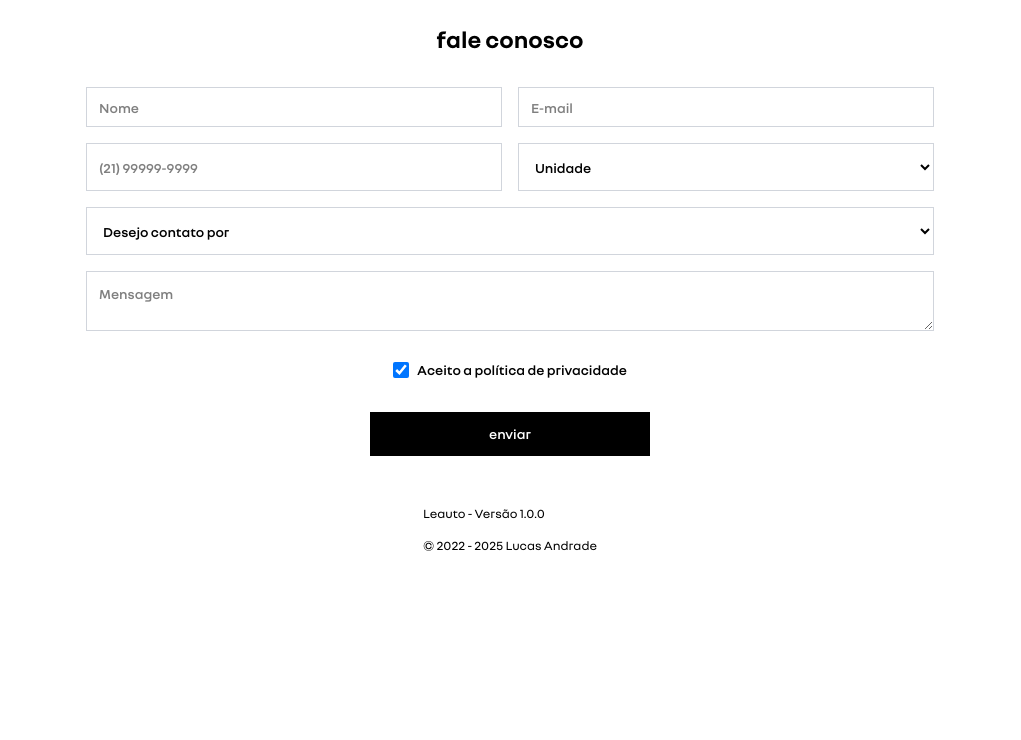
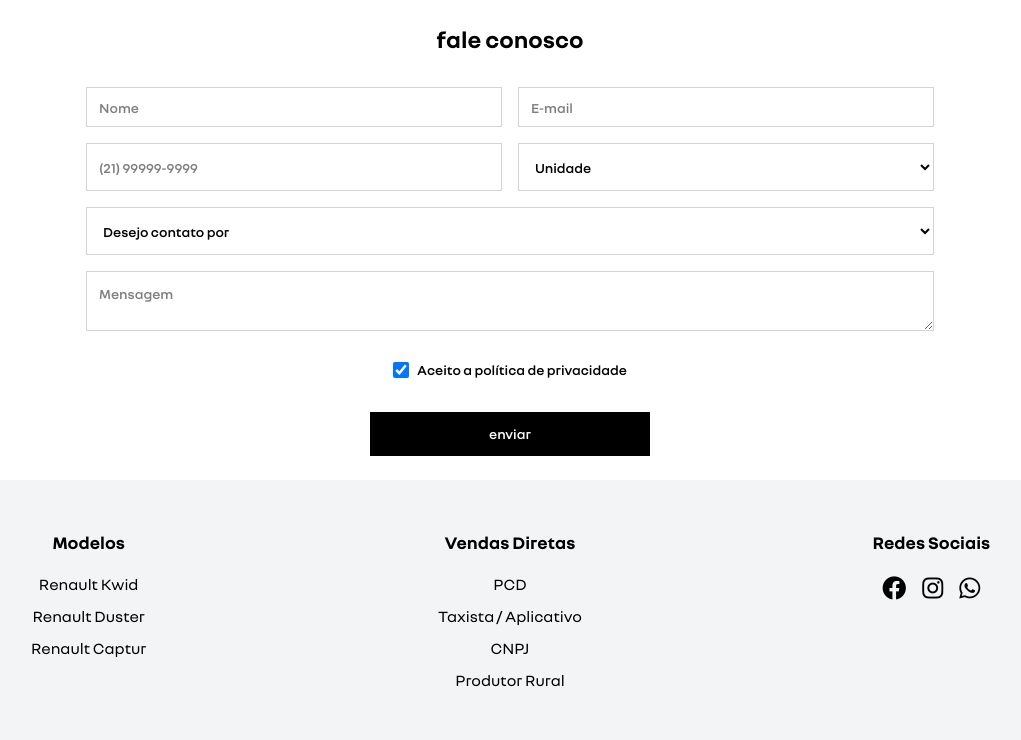
Before and after one commit to lucasolasz/www, a PHP site: page / in a window 1280 px wide. Shown: the part 2432-3172 px from the top of the page, without its empty margins (130-1151 px from the left). Before the commit the page ends 2983 px from the top, so only its background shows below. Run offline with PHP 8.4, Linux system fonts and the light colour scheme; some libraries are stand-ins or nearby versions.

Commit message:
Implementação do rodapé

```diff
--- a/app/views/rodape.php
+++ b/app/views/rodape.php
@@ -1,14 +1,92 @@
-<footer class="p-5 bg-light">
-    <div class="container">
-        <small>
-            <?= APP_NOME ?> - Versão <?= APP_VERSAO ?>
-            <div class="bord-top mt-3">
-                &COPY; 2022 - <?= date('Y') ?> Lucas Andrade
+<?php
+
+$modelos = [
+    [
+        "nomeCarro" => "Renault Kwid",
+        "url_externa" => "https://www.renault.com.br/modelos/kwid.html"
+    ],
+    [
+        "nomeCarro" => "Renault Duster",
+        "url_externa" => "https://www.renault.com.br/modelos/duster.html"
+    ],
+    [
+        "nomeCarro" => "Renault Captur",
+        "url_externa" => "https://www.renault.com.br/modelos/captur.html"
+    ]
+];
+
+$vendasDiretas = [
+    "PCD",
+    "Taxista / Aplicativo",
+    "CNPJ",
+    "Produtor Rural"
+];
+
+$redesSociais = [
+    [
+        "nome" => "Facebook",
+        "link" => "https://www.facebook.com/LeautoRenault",
+        "icone" => "<i class=\"fab fa-facebook\"></i>"
+    ],
+    [
+        "nome" => "Instagram",
+        "link" => "https://www.instagram.com/renaultleauto",
+        "icone" => "<i class=\"fab fa-instagram\"></i>"
+    ],
+    [
+        "nome" => "WhatsApp",
+        "link" => URL_WHATSAPP,
+        "icone" => "<i class=\"fab fa-whatsapp\"></i>"
+    ]
+];
+
+
+?>
+
+<footer class="py-12 bg-gray-100 text-center w-full">
+    <div class="max-w-7xl mx-auto px-4 sm:px-6 lg:px-8">
+
+        <div class="grid grid-cols-1 md:grid-cols-3 gap-8 md:gap-12 justify-items-center">
+
+            <!-- Seção Modelos -->
+            <div>
+                <h3 class="text-lg font-bold mb-4">Modelos</h3>
+                <ul class="space-y-2">
+                    <?php
+                    foreach ($modelos as $modelo) {
+                        echo "<li><a href=\"{$modelo['url_externa']}\" class=\"hover:underline\">{$modelo['nomeCarro']}</a></li>";
+                    }
+                    ?>
+                </ul>
             </div>
-        </small>
+
+            <!-- Seção Vendas Diretas -->
+            <div>
+                <h3 class="text-lg font-bold mb-4">Vendas Diretas</h3>
+                <ul class="space-y-2">
+                    <?php
+
+                    foreach ($vendasDiretas as $item) {
+                        echo "<li><a href=\"#quempodecomprar\" class=\"hover:underline\">{$item}</a></li>";
+                    }
+                    ?>
+                </ul>
+            </div>
+
+            <!-- Seção Redes Sociais -->
+            <div>
+                <h3 class="text-lg font-bold mb-4">Redes Sociais</h3>
+                <div class="flex justify-center space-x-4">
+                    <?php
+
+                    foreach ($redesSociais as $rede) {
+                        echo "<a href=\"{$rede['link']}\" class=\"text-2xl hover:text-gray-600 transition-colors\" target=\"_blank\" aria-label=\"Link para rede social {$rede['nome']}\">{$rede['icone']}</a>";
+                    }
+                    ?>
+                </div>
+            </div>
+
+        </div>
+
     </div>
 </footer>
-
-</body>
-
-</html>
```
